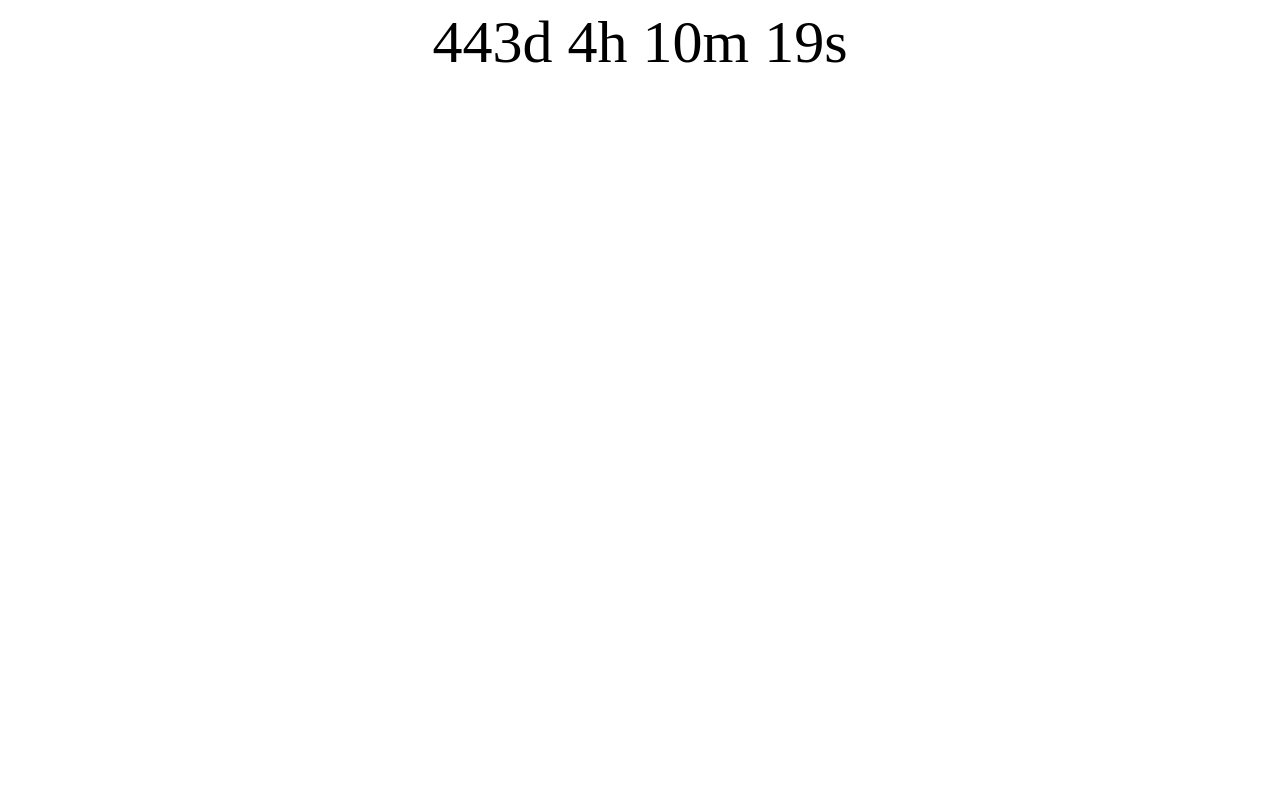
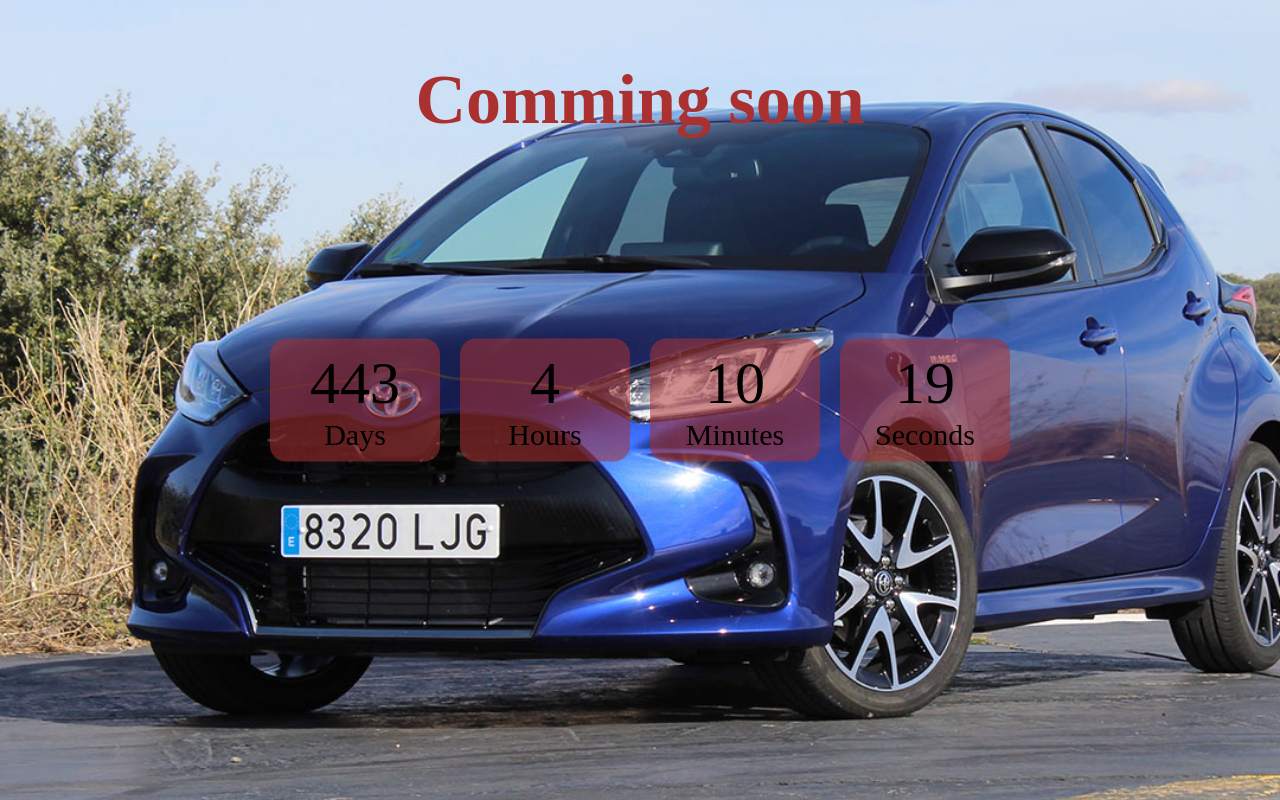
Before and after one commit to Catarina98/ClockCountDown, a plain HTML site: page count-down/index.html in a window 1280 px wide. Drawn offline with Linux system fonts and the light colour scheme.

Commit message:
Update index.html

```diff
--- a/count-down/index.html
+++ b/count-down/index.html
@@ -3,16 +3,82 @@
 <head>
 <meta name="viewport" content="width=device-width, initial-scale=1">
 <style>
+body, h1{
+    margin: 0;
+}
+
+h1{
+    font-size: 56px;
+    color: #ab3030;
+    text-align: center;
+    padding-top: 60px;
+}
 p {
   text-align: center;
   font-size: 60px;
-  margin-top: 0px;
+  margin: 0px;
+}
+
+.text{
+    font-size: 30px;
+}
+
+.back-image{
+    background-image: url(yaris.jpg);
+    background-size: cover;
+    height: 100vh;
+}
+
+.count-down {
+    position: absolute;
+    top: 50%;
+    left: 50%;
+    transform: translate(-50%, -50%);
+}
+
+.card {
+    background-color: #ab30308a;
+    padding: 10px;
+    border-radius: 16px;
+    margin: 10px;
+    width: 150px;
+}
+
+@media screen and (min-width: 576px) {
+    .count-down {
+    display: flex;
+}
+h1{
+    font-size: 70px;
+}
+
 }
 </style>
 </head>
 <body>
 
-<p id="demo"></p>
+    <div class="back-image">
+        <h1>Comming soon</h1>
+
+        <div class="count-down">
+        <div class="card">
+            <p id="days"></p>
+            <p class="text">Days</p>
+        </div>
+        <div class="card">
+            <p id="hours"></p>
+            <p class="text">Hours</p>
+        </div>
+        <div class="card">
+            <p id="minutes"></p>
+            <p class="text">Minutes</p>
+        </div>
+        <div class="card">
+            <p id="seconds"></p>
+            <p class="text">Seconds</p>
+        </div>
+        </div>
+    </div>
 
 <script>
 // Set the date we're counting down to
@@ -33,9 +99,13 @@ var x = setInterval(function() {
   var minutes = Math.floor((distance % (1000 * 60 * 60)) / (1000 * 60));
   var seconds = Math.floor((distance % (1000 * 60)) / 1000);
 
-  // Output the result in an element with id="demo"
-  document.getElementById("demo").innerHTML = days + "d " + hours + "h "
-  + minutes + "m " + seconds + "s ";
+  document.getElementById("days").innerHTML = days;;
+
+  document.getElementById("hours").innerHTML = hours;
+
+  document.getElementById("minutes").innerHTML = minutes;
+
+  document.getElementById("seconds").innerHTML = seconds;
 
   // If the count down is over, write some text
   if (distance < 0) {
```
